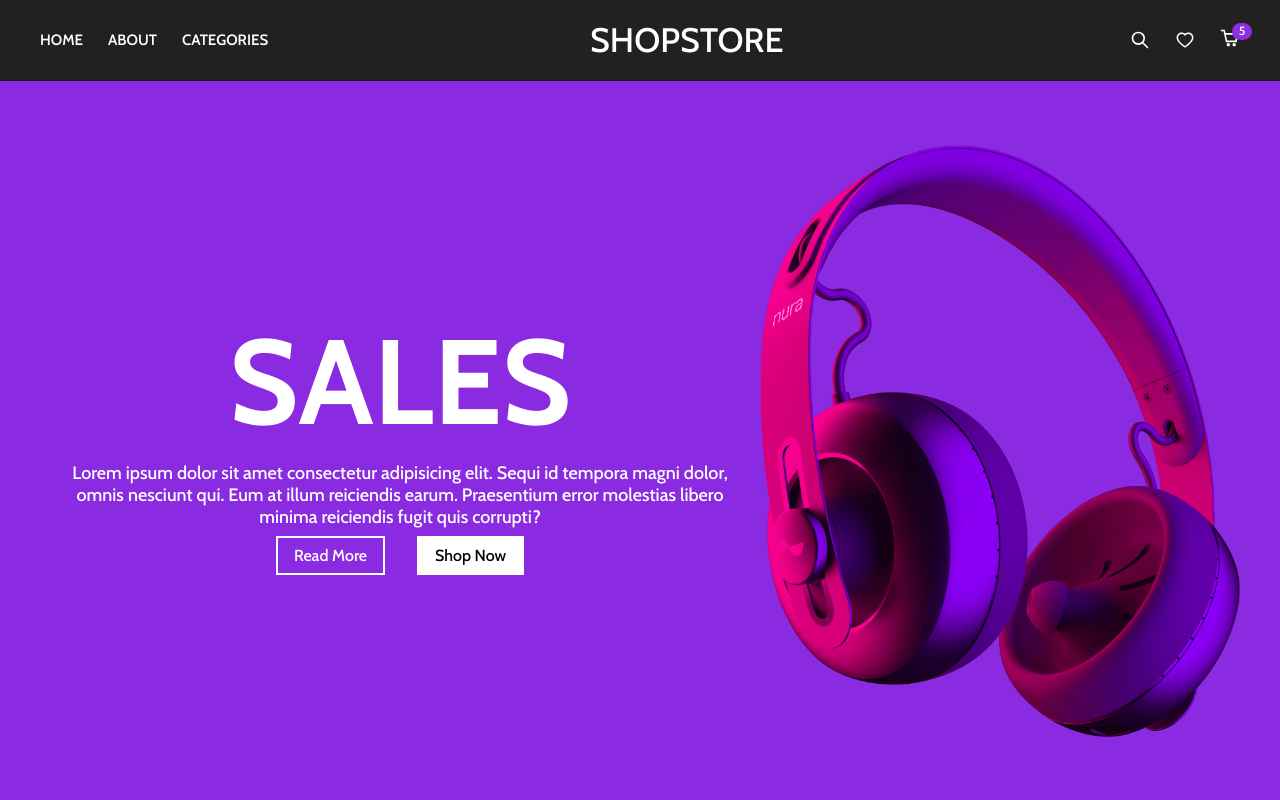
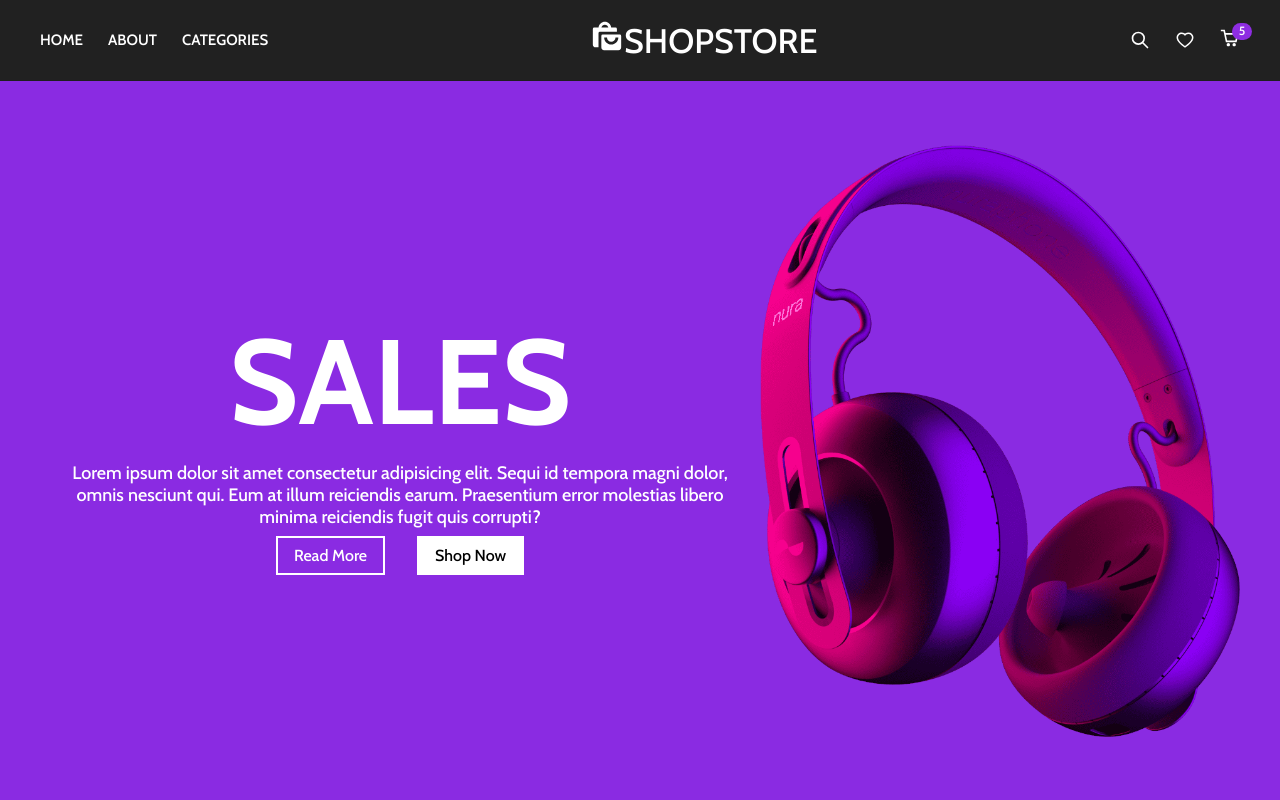
Before and after one commit to aniket-a/ecom, a React (Vite) app in the folder client/: page / in a window 1280 px wide. Shown: the top 800 px of the page. Built offline with nearby package versions, Linux system fonts and the light colour scheme.

Commit message:
logo update

```diff
--- a/client/src/components/Header/Header.jsx
+++ b/client/src/components/Header/Header.jsx
@@ -5,6 +5,8 @@ import { Context } from "../../utils/context";
 import { TbSearch } from "react-icons/tb";
 import { CgShoppingCart } from "react-icons/cg";
 import { AiOutlineHeart } from "react-icons/ai";
+
+import {BiSolidShoppingBags} from "react-icons/bi"
 
 import Cart from "../Cart/Cart";
 import Search from "./Search/Search";
@@ -34,7 +36,7 @@ const Header = () => {
                 <li>About</li>
                 <li>Categories</li>
             </ul>
-            <div className="center">shopstore</div>
+            <div className="center"><BiSolidShoppingBags />shopstore</div>
             <div className="right">
                 <TbSearch />
                 <AiOutlineHeart />
```
